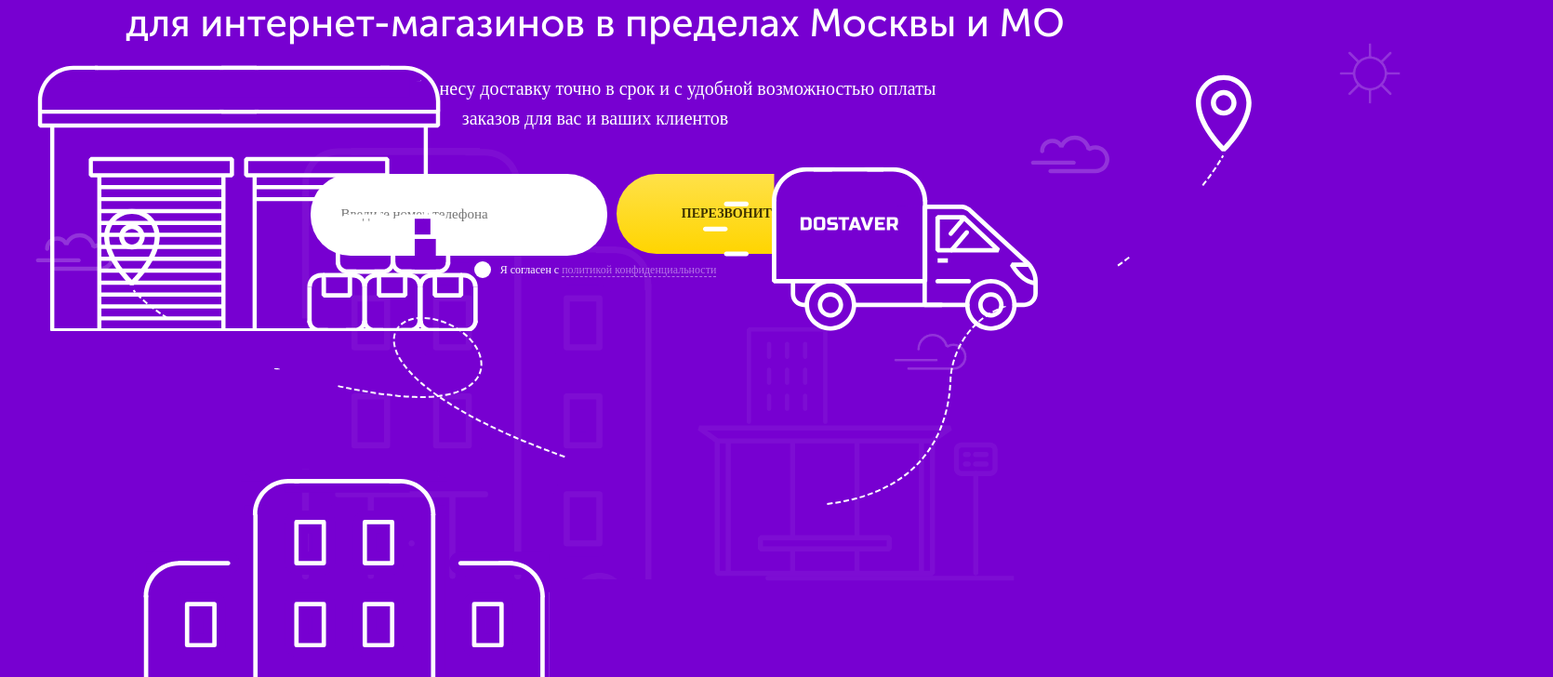
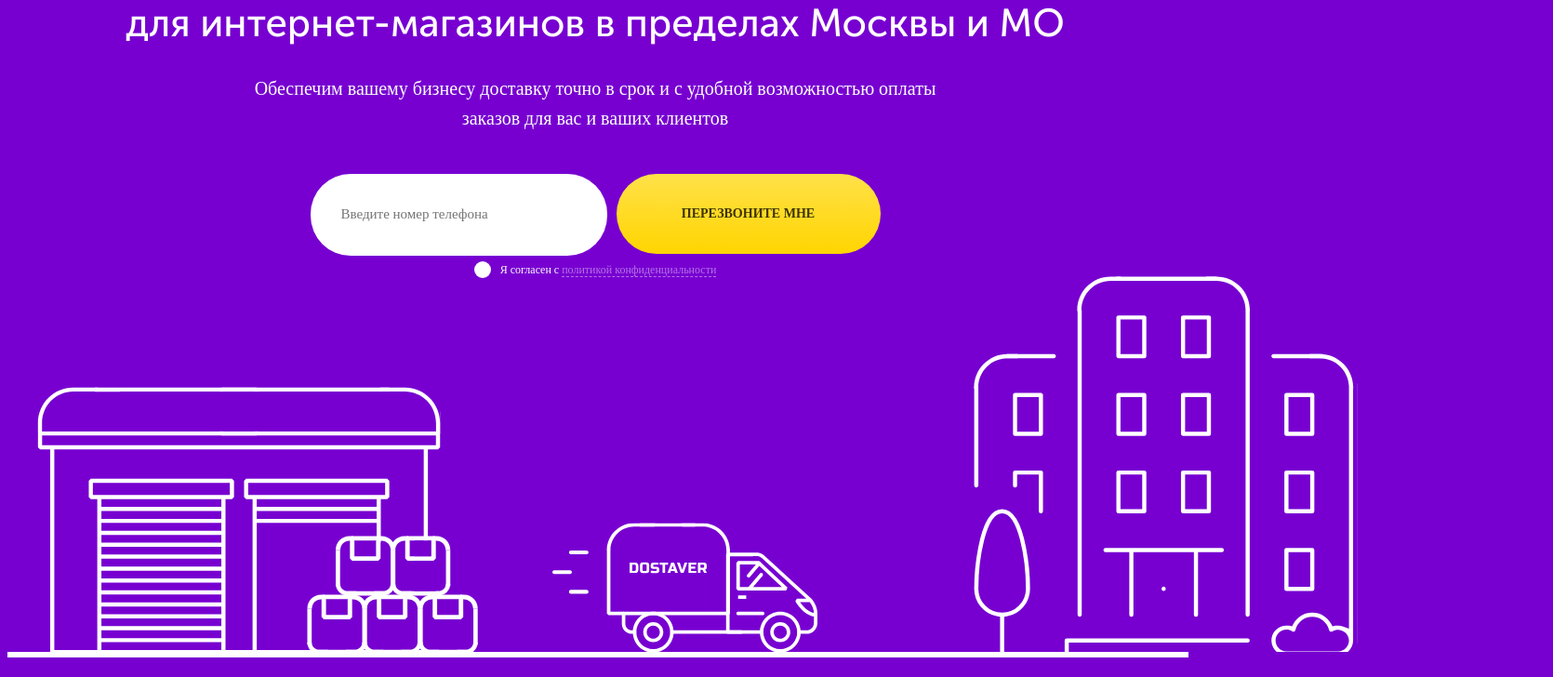
Before and after one commit to mrbushik/Delivery-service, a React (Create React App) app: page / in a window 1280 px wide. Shown: the part 280-1008 px from the top of the page at 93% size, 1670 px wide, since content can reach past the window. Built offline with nearby package versions, Linux system fonts and the light colour scheme.

Commit message:
edit main image pozition and adding raiting round

```diff
--- a/src/components/styles/DeliveryImg/DeliveryImg.jsx
+++ b/src/components/styles/DeliveryImg/DeliveryImg.jsx
@@ -6,7 +6,7 @@ import './diliveryImg.scss'
 function DeliveryImg() {
   return (
     <>
-    <div className='road-map'>
+    {/* <div className='road-map'>
     <Road/>
     </div>
      <div className='background-image__house'>
@@ -25,7 +25,7 @@ function DeliveryImg() {
         <div className='background-image__sun'>
             <Sun/>
         </div>
-    </div>
+    </div> */}
     {/* <div className='achievements-deliveo__container'>
         <div className='achievements-round'>
         <p className='achievements-present'>97%</p>
@@ -35,6 +35,7 @@ function DeliveryImg() {
 
     </div> */}
         <div className='image-container'>
+
         <Warehouse/>
         <Car/>
         <House/>
--- a/src/components/styles/DeliveryImg/diliveryImg.scss
+++ b/src/components/styles/DeliveryImg/diliveryImg.scss
@@ -18,19 +18,38 @@
 }
 
 .image-container {
-    display: ruby;
-    position: relative;
-    z-index: 8;
+    margin-top: 400px;
 
-    svg:last-child {
-        margin-left: 10%;
+    svg {
+        position: absolute;
+    }
+
+}
+
+.warehouse-img {
+    svg {
+        margin-top: -314px;
+    }
+}
+
+.car-icon {
+    svg {
+        margin-top: -161px;
+        margin-left: 411px;
+    }
+}
+
+.house-img {
+    svg {
+        margin-top: -570px;
+        margin-left: 1020px;
     }
 }
 
 .road-map {
     svg {
         position: absolute;
-        margin-top: 35px;
+        margin-top: 38px;
         width: 100%;
         margin-left: 81px;
         overflow-y: hidden;
@@ -50,12 +69,12 @@
     margin-left: 953px;
     position: absolute;
     margin-top: 313px;
-
 }
 
 .background-image__sun {
     position: absolute;
     margin-left: 1432px;
+    margin-top: -40px;
 }
 
 .background__cloud {
@@ -64,16 +83,73 @@
     margin-left: 1100px;
     margin-top: 100px;
 }
-.achievements-deliveo__container{
+
+.achievements-deliveo__container {
     position: absolute;
 }
-.achievements-round{
 
-background: #FFFFFF;
-width: 128px;
-height: 118px;
-border-radius: 50%;
+.achievements-round {
+
+    background: #FFFFFF;
+    width: 128px;
+    height: 118px;
+    border-radius: 50%;
 }
-.car-icon{
+
+.car-icon {
     margin-left: 175px;
 }
+
+.achievements-round {
+    position: absolute;
+    display: flex;
+    justify-content: center;
+    align-items: center;
+    flex-direction: column;
+    margin-top: 87px;
+    margin-left: 283px;
+    margin-left: 277px;
+}
+
+.achievements-present {
+    font-family: 'Golos';
+    font-style: normal;
+    font-weight: 400;
+    font-size: 36px;
+    line-height: 56px;
+    color: #4C0085;
+    margin: 0;
+    transform: rotate(-21.24deg);
+    height: 24px;
+    margin-left: -10px;
+
+}
+
+.achievements-title {
+    font-family: 'Golos';
+    font-style: normal;
+    font-weight: 400;
+    font-size: 18px;
+    line-height: 56px;
+    color: #4C0085;
+    margin: 0;
+    transform: rotate(-21.24deg);
+    height: 43px;
+    margin-left: 5px;
+}
+
+.achievements-description {
+    font-family: 'Golos';
+    font-style: normal;
+    font-weight: 400;
+    font-size: 14px;
+    line-height: 17px;
+    text-align: center;
+    color: #FFFFFF;
+    width: 136px;
+    transform: rotate(-21.24deg);
+    position: absolute;
+    margin-left: 308px;
+    margin-top: 211px;
+
+}
--- a/src/icons/car.jsx
+++ b/src/icons/car.jsx
@@ -4,7 +4,7 @@ import React from "react";
 export const Car = () => (
 	<div className='car-icon'>
 <StyledStrokedIcon
-	width="360" height="177" viewBox="0 0 360 177" fill="none" xmlns="http://www.w3.org/2000/svg">
+	width="285" height="176" viewBox="0 0 360 177" fill="none" xmlns="http://www.w3.org/2000/svg">
 <g clipPath="url(#clip0_2_1198)">
 <rect x="76.4819" y="4.41724" width="159.599" height="117.65" fill="#7700D1"/>
 <path d="M206.627 42.0127L281.718 44.7271L309.376 71.2188L347.77 108.926L354.139 118.401L356.686 129.036L354.139 146.596L339.043 148.69L335.054 149.887L206.627 152.942V42.0127Z" fill="#7700D1"/>
--- a/src/icons/house.jsx
+++ b/src/icons/house.jsx
@@ -2,8 +2,9 @@ import {StyledStrokedIcon} from "./icon";
 import React from "react";
 
 export const House = () => (
-	<StyledStrokedIcon
-	width="457" height="582" viewBox="0 0 457 582" fill="none" xmlns="http://www.w3.org/2000/svg">
+<div className="house-img">
+<StyledStrokedIcon
+	width="432" height="582" viewBox="0 0 457 582" fill="none" xmlns="http://www.w3.org/2000/svg">
 <g clipPath="url(#clip0_2_1171)">
 <path d="M331.8 561.6H126C121.943 561.6 118.65 564.893 118.65 568.95V583.65C118.65 587.707 121.943 591 126 591C130.057 591 133.35 587.707 133.35 583.65V576.3H331.8C335.856 576.3 339.149 573.008 339.149 568.951C339.149 564.894 335.857 561.6 331.8 561.6Z" fill="white" stroke="#7700D1" strokeWidth="10"/>
 <path d="M177.45 333.75C177.45 337.806 180.742 341.099 184.799 341.099H214.2C218.257 341.099 221.55 337.806 221.55 333.75V289.65C221.55 285.593 218.257 282.3 214.2 282.3H184.8C180.743 282.3 177.45 285.593 177.45 289.65V333.75H177.45ZM192.15 297H206.85V326.4H192.15V297Z" fill="white" stroke="#7700D1" strokeWidth="10"/>
@@ -37,4 +38,5 @@ export const House = () => (
 </clipPath>
 </defs>
 	</StyledStrokedIcon>
+</div>
 );
--- a/src/icons/warehouse.jsx
+++ b/src/icons/warehouse.jsx
@@ -2,7 +2,8 @@ import {StyledStrokedIcon} from "./icon";
 import React from "react";
 
 export const Warehouse = () => (
-	<StyledStrokedIcon
+	<div className="warehouse-img">
+            <StyledStrokedIcon
 	width="537"
      height="311"
      viewBox="0 0 537 311"
@@ -58,4 +59,5 @@ export const Warehouse = () => (
 </clipPath>
 </defs>
 	</StyledStrokedIcon>
+      </div>
 );
```
